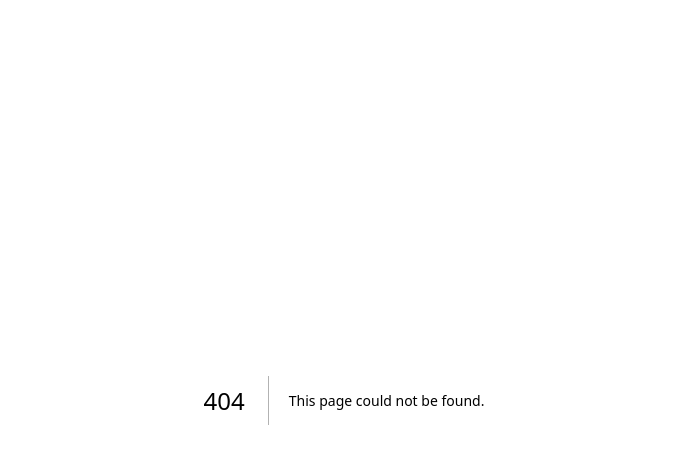
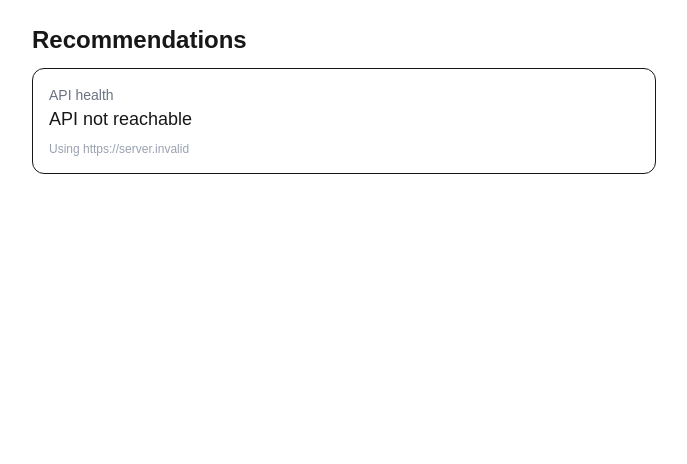
Before and after one commit to donnchadh00/explainable-book-recs, a Next.js app in the folder frontend/: page /recs in a window 1280 px wide. Before the commit this address had no page. Shown: the top 464 px of the page, without its empty margins (296-983 px from the left). Built offline with nearby package versions, Linux system fonts and the light colour scheme; no server answers.

Commit message:
feat(web): add /recs page and API helper to ping FastAPI /health

```diff
--- a/frontend/src/app/page.tsx
+++ b/frontend/src/app/page.tsx
@@ -1,4 +1,5 @@
 import Image from "next/image";
+import Link from "next/link";
 
 export default function Home() {
   return (
@@ -24,6 +25,10 @@ export default function Home() {
             Save and see your changes instantly.
           </li>
         </ol>
+
+        <p className="mt-4">
+          <Link href="/recs" className="underline">Go to Recommendations</Link>
+        </p>
 
         <div className="flex gap-4 items-center flex-col sm:flex-row">
           <a
--- /dev/null
+++ b/frontend/src/app/recs/page.tsx
@@ -0,0 +1,24 @@
+import { pingHealth } from "@/lib/api";
+
+export default async function RecsPage() {
+  let status = "unknown";
+  try {
+    const data = await pingHealth();
+    status = data.status;
+  } catch {
+    status = "down";
+  }
+
+  return (
+    <main className="mx-auto max-w-2xl p-6">
+      <h1 className="text-2xl font-semibold mb-3">Recommendations</h1>
+      <div className="rounded-xl border p-4">
+        <p className="text-sm text-gray-500">API health</p>
+        <p className="text-lg">{status === "ok" ? "API is up" : "API not reachable"}</p>
+        <p className="mt-2 text-xs text-gray-400">
+          Using {process.env.NEXT_PUBLIC_API_URL || "http://localhost:8000"}
+        </p>
+      </div>
+    </main>
+  );
+}
--- /dev/null
+++ b/frontend/src/lib/api.ts
@@ -0,0 +1,8 @@
+export const API_URL =
+  process.env.NEXT_PUBLIC_API_URL || "http://localhost:8000";
+
+export async function pingHealth() {
+  const res = await fetch(`${API_URL}/health`, { cache: "no-store" });
+  if (!res.ok) throw new Error(`API error ${res.status}`);
+  return (await res.json()) as { status: string };
+}
```
